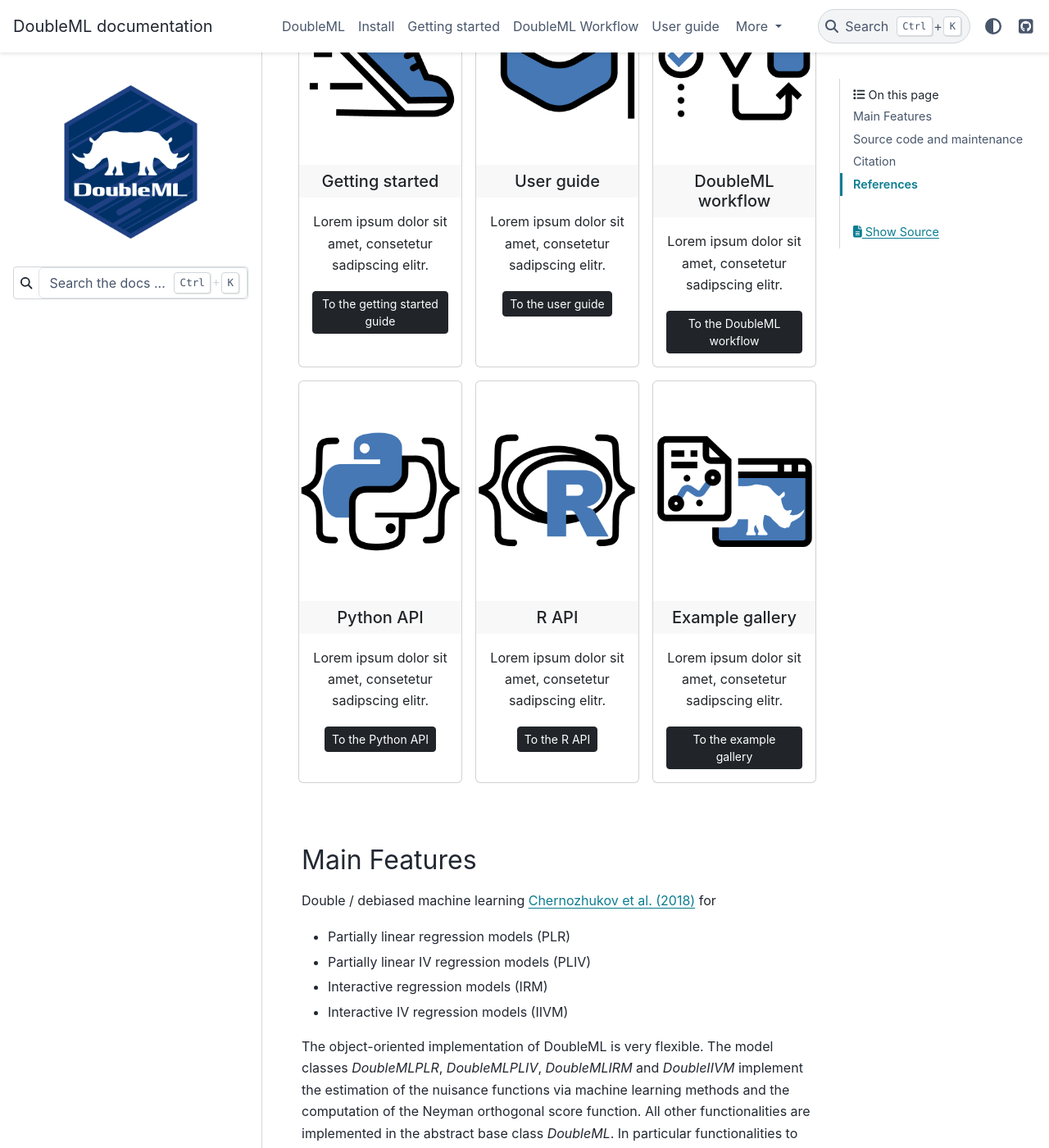
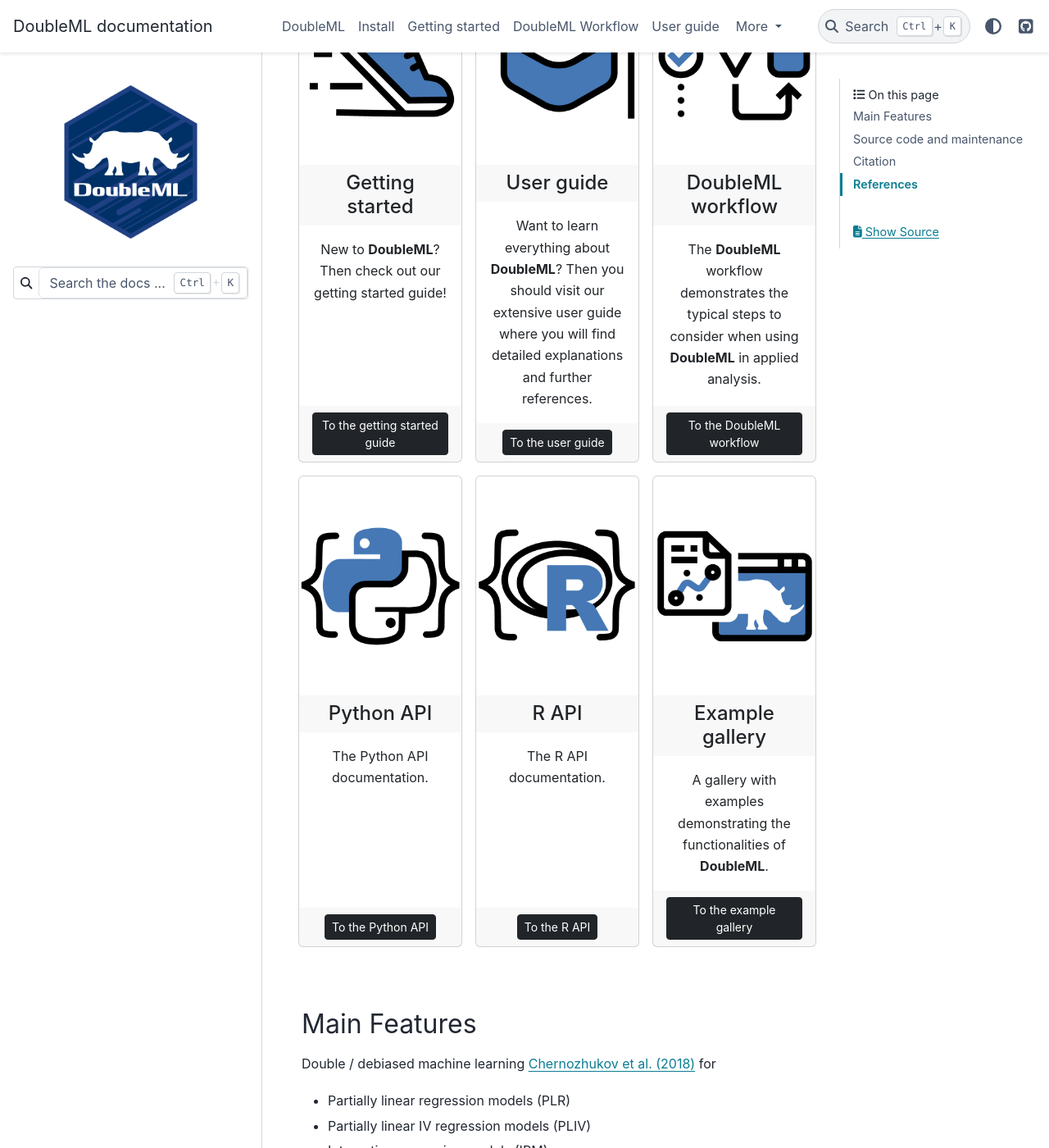
Before and after one commit to DoubleML/doubleml-docs, a Sphinx documentation site: the page built from doc/index.rst, in a window 1280 px wide and 1400 px high, scrolled down 366 px. Shown: the whole window at 82% size. Built offline with Sphinx 7.4.7 and the PyData theme 0.15.4, drawn with Linux system fonts in a browser that asks for light colours.

Commit message:
added some text for the panels on the start page

```diff
--- a/doc/index.rst
+++ b/doc/index.rst
@@ -23,7 +23,8 @@
     :column: col-lg-4 col-md-4 col-sm-6 col-xs-12 p-2
     :card: text-center
     :img-top-cls: pl-5 pr-5 pt-5 pb-5
-    :header: font-weight-bold border-0 h5
+    :header: font-weight-bold border-0 h4
+    :footer: border-0
 
     ---
     :img-top: _static/gettingstarted.png
@@ -31,7 +32,9 @@
     Getting started
     ^^^^^^^^^^^^^^^
 
-    Lorem ipsum dolor sit amet, consetetur sadipscing elitr.
+    New to **DoubleML**? Then check out our getting started guide!
+
+    +++
 
     .. link-button:: intro/intro
         :type: ref
@@ -44,7 +47,9 @@
     User guide
     ^^^^^^^^^^
 
-    Lorem ipsum dolor sit amet, consetetur sadipscing elitr.
+    Want to learn everything about **DoubleML**? Then you should visit our extensive user guide where you will find detailed explanations and further references.
+
+    +++
 
     .. link-button:: guide/guide
         :type: ref
@@ -57,9 +62,11 @@
     DoubleML workflow
     ^^^^^^^^^^^^^^^^^
 
-    Lorem ipsum dolor sit amet, consetetur sadipscing elitr.
+    The **DoubleML** workflow demonstrates the typical steps to consider when using **DoubleML** in applied analysis.
 
-    .. link-button:: guide/guide
+    +++
+
+    .. link-button:: workflow/workflow
         :type: ref
         :text: To the DoubleML workflow
         :classes: btn-block btn-dark stretched-link btn-sm
@@ -70,7 +77,9 @@
     Python API
     ^^^^^^^^^^
 
-    Lorem ipsum dolor sit amet, consetetur sadipscing elitr.
+    The Python API documentation.
+
+    +++
 
     .. link-button:: api/api
         :type: ref
@@ -83,7 +92,9 @@
     R API
     ^^^^^
 
-    Lorem ipsum dolor sit amet, consetetur sadipscing elitr.
+    The R API documentation.
+
+    +++
 
     .. link-button:: https://docs.doubleml.org/r/stable/
         :type: url
@@ -96,7 +107,9 @@
     Example gallery
     ^^^^^^^^^^^^^^^
 
-    Lorem ipsum dolor sit amet, consetetur sadipscing elitr.
+    A gallery with examples demonstrating the functionalities of **DoubleML**.
+
+    +++
 
     .. link-button:: examples/index
         :type: ref
```
